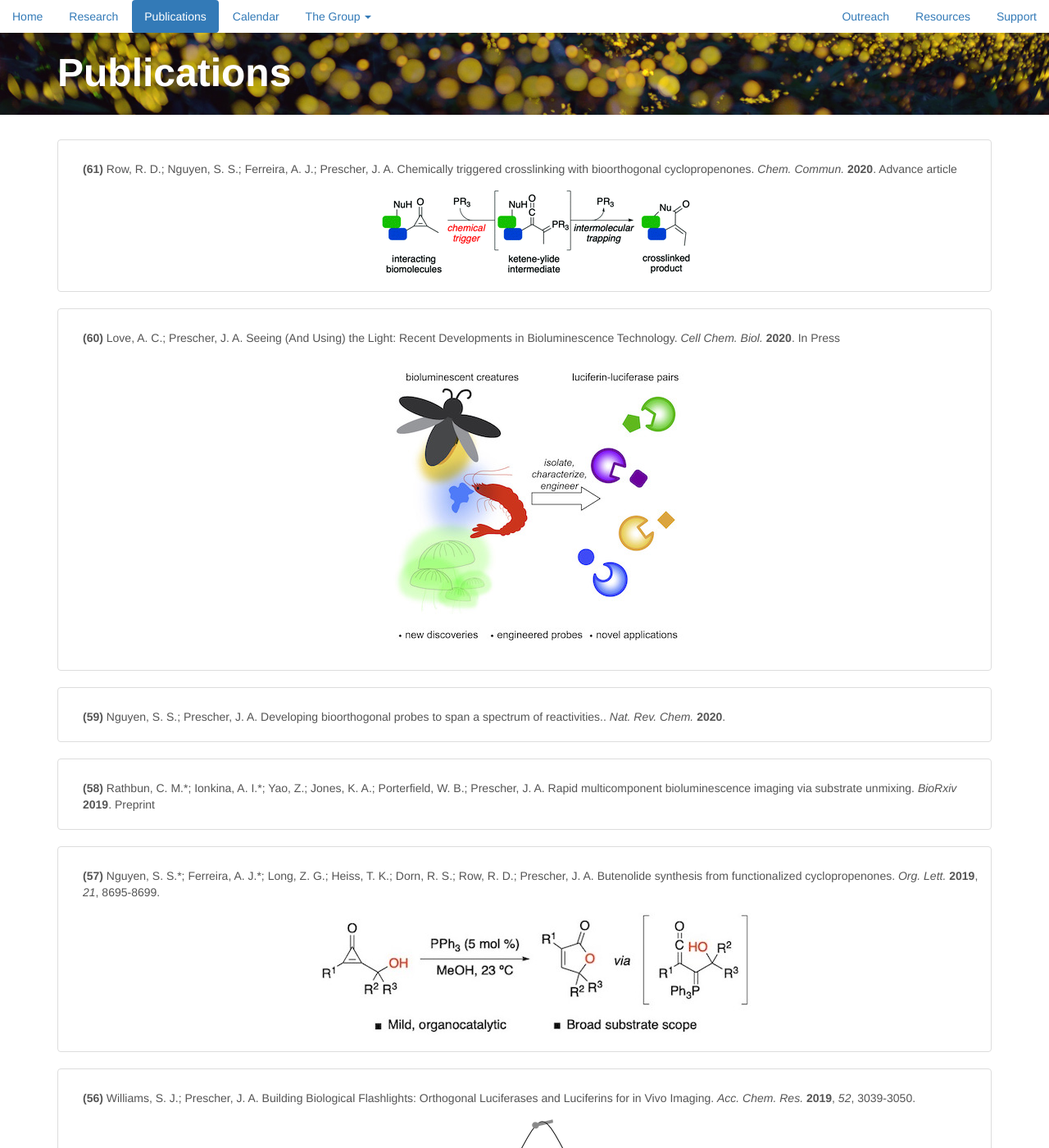
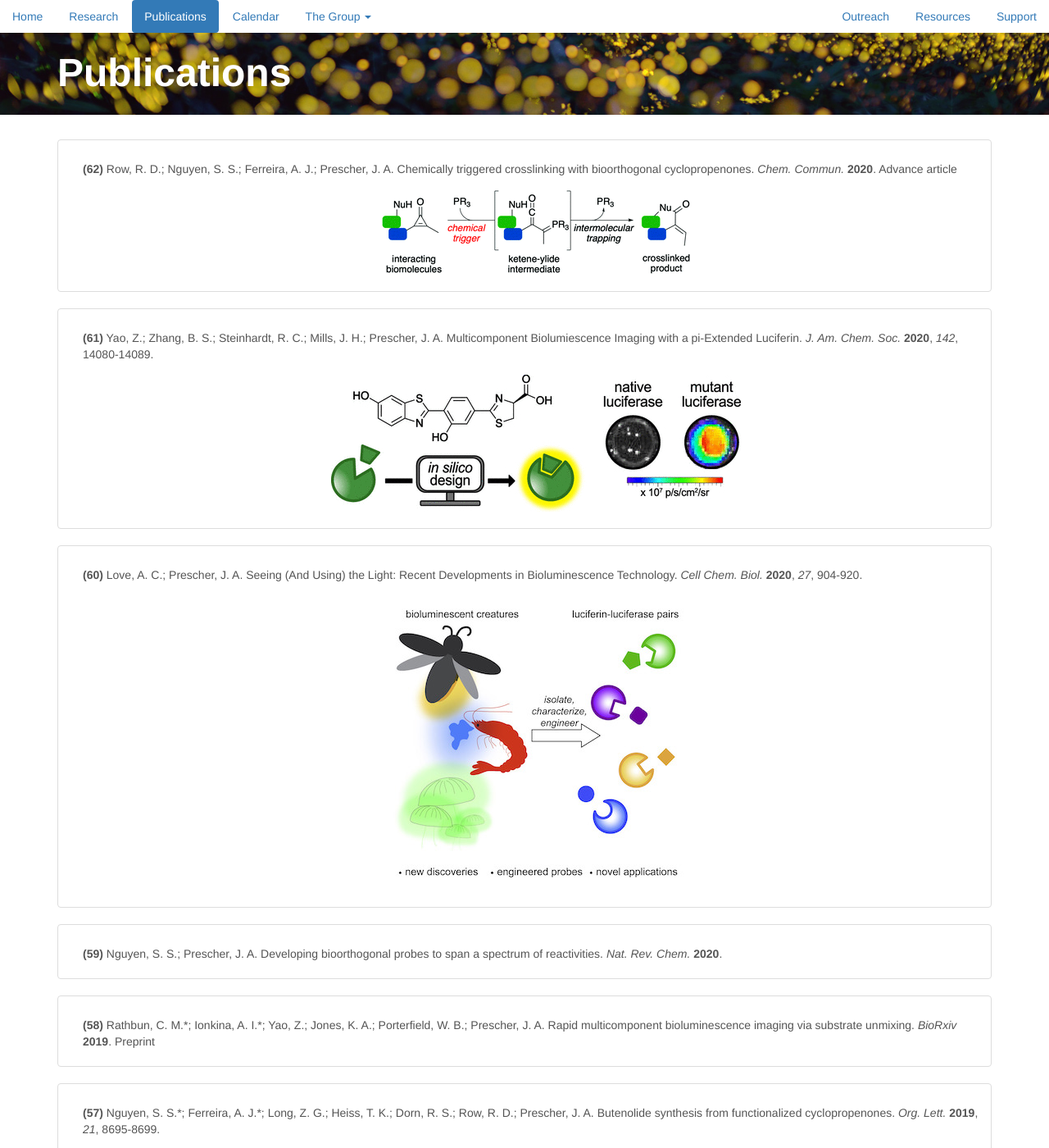
Before and after one commit to c-bun/Prescher-Lab-Site, a Jekyll site: the page built from publications.html, in a window 1280 px wide and 1400 px high. Shown: the whole window at 82% size. Built offline with Jekyll 4.4.1, drawn with Linux system fonts in a browser that asks for light colours.

Commit message:
PrescherLabSite_August2020_Update2

```diff
--- a/_data/publications.csv
+++ b/_data/publications.csv
@@ -1,7 +1,8 @@
 number,authors,title,journal,year,volume,pages,note,link
-61,"Row, R. D.; Nguyen, S. S.; Ferreira, A. J.; Prescher, J. A. ",Chemically triggered crosslinking with bioorthogonal cyclopropenones,Chem. Commun. ,2020,,,Advance article,https://pubs.rsc.org/en/content/articlelanding/2020/cc/d0cc04600k#!divAbstract
-60,"Love, A. C.; Prescher, J. A.",Seeing (And Using) the Light: Recent Developments in Bioluminescence Technology,Cell Chem. Biol. ,2020,,,In Press,https://www.sciencedirect.com/science/article/abs/pii/S2451945620302956
-59,"Nguyen, S. S.; Prescher, J. A.",Developing bioorthogonal probes to span a spectrum of reactivities.,Nat. Rev. Chem. ,2020,,,,https://www.nature.com/articles/s41570-020-0205-0
+62,"Row, R. D.; Nguyen, S. S.; Ferreira, A. J.; Prescher, J. A. ",Chemically triggered crosslinking with bioorthogonal cyclopropenones,Chem. Commun. ,2020,,,Advance article,https://pubs.rsc.org/en/content/articlelanding/2020/cc/d0cc04600k#!divAbstract
+61,"Yao, Z.; Zhang, B. S.; Steinhardt, R. C.; Mills, J. H.; Prescher, J. A.",Multicomponent Biolumiescence Imaging with a pi-Extended Luciferin,J. Am. Chem. Soc.,2020,142,14080-14089,,https://pubs.acs.org/doi/10.1021/jacs.0c01064
+60,"Love, A. C.; Prescher, J. A.",Seeing (And Using) the Light: Recent Developments in Bioluminescence Technology,Cell Chem. Biol. ,2020,27,904-920,,https://www.sciencedirect.com/science/article/abs/pii/S2451945620302956
+59,"Nguyen, S. S.; Prescher, J. A.",Developing bioorthogonal probes to span a spectrum of reactivities,Nat. Rev. Chem. ,2020,,,,https://www.nature.com/articles/s41570-020-0205-0
 58,"Rathbun, C. M.*; Ionkina, A. I.*; Yao, Z.; Jones, K. A.; Porterfield, W. B.; Prescher, J. A.",Rapid multicomponent bioluminescence imaging via substrate unmixing,BioRxiv,2019,,,Preprint,https://www.biorxiv.org/content/10.1101/811026v1
 57,"Nguyen, S. S.*; Ferreira, A. J.*; Long, Z. G.; Heiss, T. K.; Dorn, R. S.; Row, R. D.; Prescher, J. A.",Butenolide synthesis from functionalized cyclopropenones,Org. Lett.,2019,21,8695-8699,,https://pubs.acs.org/doi/10.1021/acs.orglett.9b03298
 56,"Williams, S. J.; Prescher, J. A.",Building Biological Flashlights: Orthogonal Luciferases and Luciferins for in Vivo Imaging,Acc. Chem. Res.,2019,52,3039-3050,,https://pubs.acs.org/doi/10.1021/acs.accounts.9b00391
--- a/_posts/2020-01-15-2020-News.markdown
+++ b/_posts/2020-01-15-2020-News.markdown
@@ -7,6 +7,7 @@ categories: group_update
 #### August 2020
 - Our work on developing a crosslinking strategy featuring cyclopropenones was published at [Chemical Communications](https://pubs.rsc.org/en/content/articlelanding/2020/cc/d0cc04600k#!divAbstract). Congratulations team bioorthogonal!
 - Our latest review on advances in bioluminescence technology was published at [Cell Chemical Biology](https://www.sciencedirect.com/science/article/abs/pii/S2451945620302956). Congrats Anna!
+- Our work on developing pi-extended luciferins was published in [JACS](https://pubs.acs.org/doi/10.1021/jacs.0c01064). Congrats Zi (and alumni Rachel and Brendan)!
 
 
 #### July 2020
```
Also changed, not shown: images/TOCs/61.jpg (added), images/TOCs/62.jpeg (renamed from images/TOCs/61.jpeg).
